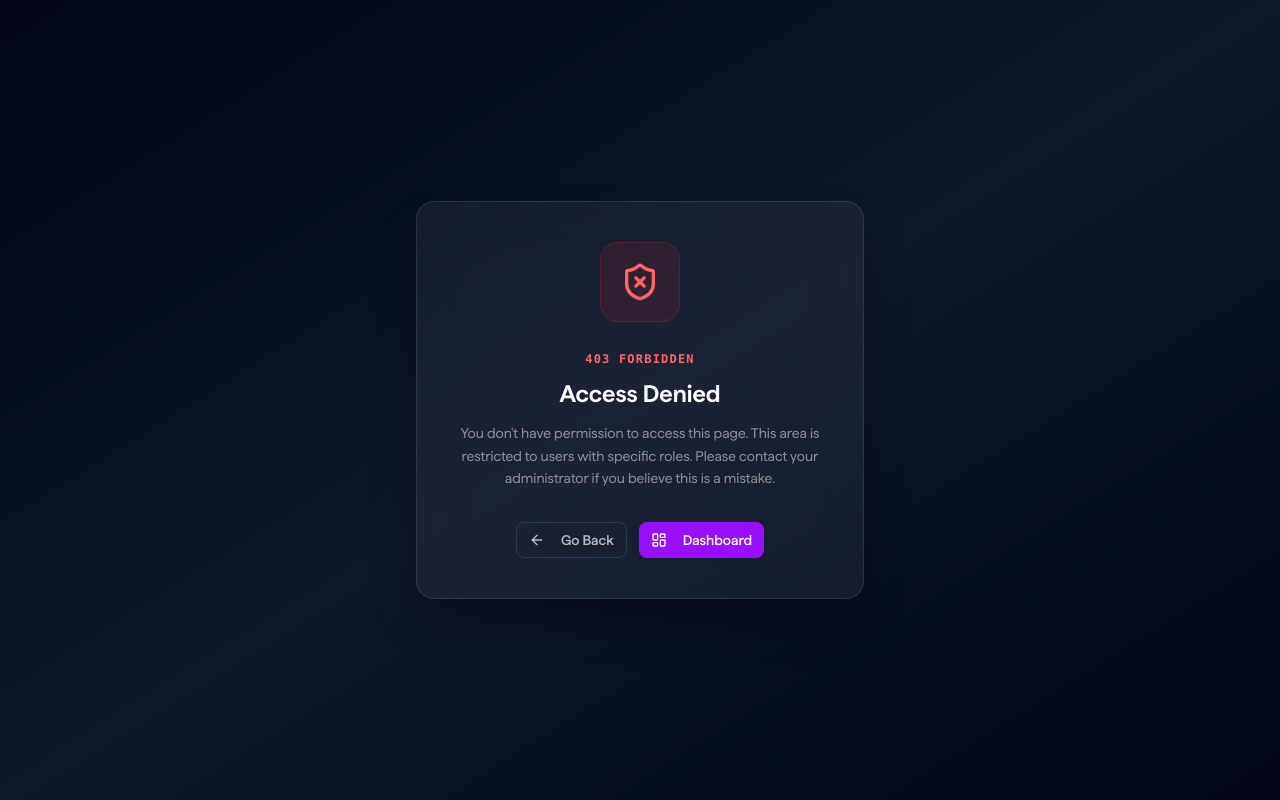
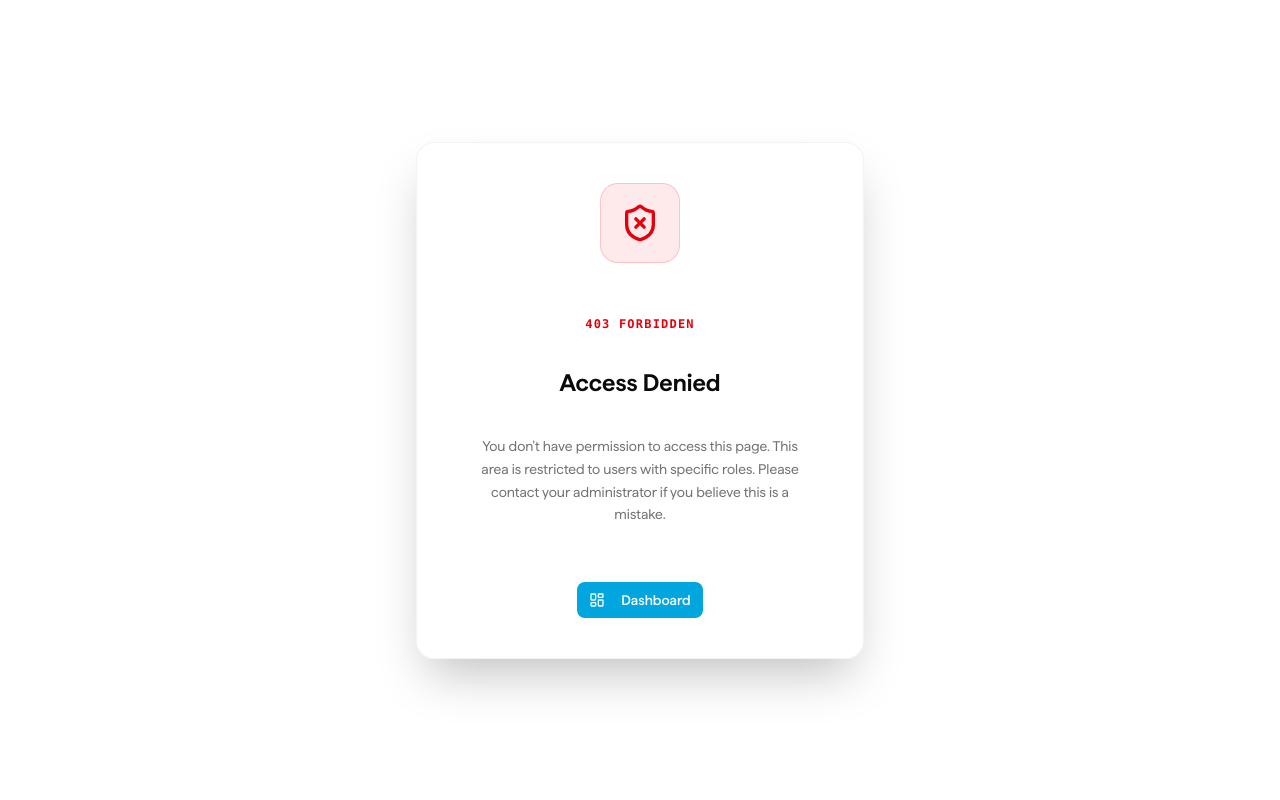
Before and after one commit to dhruvik-gondaliya-scaletech/charlie-charging-latest-frontend, a Next.js app: page /unauthorized in a window 1280 px wide. Built offline with nearby package versions, Linux system fonts and the light colour scheme; no server answers.

Commit message:
feat: redesign unauthorized access page with decorative background and updated layout components

```diff
--- a/src/app/unauthorized/page.tsx
+++ b/src/app/unauthorized/page.tsx
@@ -4,66 +4,61 @@ import Link from 'next/link';
 import { motion } from 'framer-motion';
 import { ShieldX, ArrowLeft, LayoutDashboard } from 'lucide-react';
 import { Button } from '@/components/ui/button';
+import { Card } from '@/components/ui/card';
 import { FRONTEND_ROUTES } from '@/constants/constants';
 
 export default function UnauthorizedPage() {
   return (
-    <div className="min-h-screen flex items-center justify-center bg-gradient-to-br from-slate-950 via-slate-900 to-slate-950 p-4">
+    <div className="min-h-screen flex items-center justify-center bg-background p-4 relative overflow-hidden transition-colors duration-300">
+      {/* Decorative background element */}
+      <div className="absolute top-1/2 left-1/2 -translate-x-1/2 -translate-y-1/2 -z-10 w-[500px] h-[500px] bg-primary/5 rounded-full blur-3xl opacity-50 pointer-events-none" />
+
       <motion.div
         initial={{ opacity: 0, y: 20 }}
         animate={{ opacity: 1, y: 0 }}
         transition={{ duration: 0.4, ease: 'easeOut' }}
-        className="w-full max-w-md text-center"
+        className="w-full max-w-md text-center z-10"
       >
-        {/* Glassmorphic card */}
-        <div className="rounded-2xl border border-white/10 bg-white/5 backdrop-blur-xl p-10 shadow-2xl shadow-black/40">
+        <Card className="p-8 md:p-10 border border-border/50 bg-card/70 backdrop-blur-md dark:bg-white/5 dark:backdrop-blur-xl shadow-2xl flex flex-col items-center">
           {/* Icon */}
           <div className="flex justify-center mb-6">
             <motion.div
               initial={{ scale: 0.8 }}
               animate={{ scale: 1 }}
               transition={{ delay: 0.1, type: 'spring', stiffness: 200 }}
-              className="flex h-20 w-20 items-center justify-center rounded-2xl bg-red-500/10 border border-red-500/20"
+              className="flex h-20 w-20 items-center justify-center rounded-2xl bg-red-500/10 border border-red-500/20 dark:border-red-500/30"
             >
-              <ShieldX className="h-10 w-10 text-red-400" />
+              <ShieldX className="h-10 w-10 text-red-600 dark:text-red-400" />
             </motion.div>
           </div>
 
           {/* Status */}
           <div className="mb-2">
-            <span className="text-xs font-mono font-semibold tracking-widest text-red-400 uppercase">
+            <span className="text-xs font-mono font-semibold tracking-widest text-red-600 dark:text-red-400 uppercase">
               403 Forbidden
             </span>
           </div>
 
           {/* Heading */}
-          <h1 className="text-2xl font-bold text-white mb-3">Access Denied</h1>
+          <h1 className="text-2xl font-bold text-foreground mb-3">Access Denied</h1>
 
           {/* Description */}
-          <p className="text-white/50 text-sm leading-relaxed mb-8">
+          <p className="text-muted-foreground text-sm leading-relaxed mb-8 max-w-[340px]">
             You don&apos;t have permission to access this page. This area is restricted
             to users with specific roles. Please contact your administrator if you believe
             this is a mistake.
           </p>
 
           {/* CTAs */}
-          <div className="flex flex-col sm:flex-row gap-3 justify-center">
-            <Button
-              variant="ghost"
-              className="border border-white/10 text-white/70 hover:text-white hover:bg-white/8"
-              onClick={() => window.history.back()}
-            >
-              <ArrowLeft className="mr-2 h-4 w-4" />
-              Go Back
-            </Button>
-            <Link href={FRONTEND_ROUTES.DASHBOARD}>
-              <Button className="w-full sm:w-auto bg-purple-600 hover:bg-purple-700 text-white">
+          <div className="flex flex-col sm:flex-row gap-3 justify-center w-full">
+            <Link href={FRONTEND_ROUTES.DASHBOARD} className="w-full sm:w-auto">
+              <Button className="w-full cursor-pointer">
                 <LayoutDashboard className="mr-2 h-4 w-4" />
                 Dashboard
               </Button>
             </Link>
           </div>
-        </div>
+        </Card>
       </motion.div>
     </div>
   );
```
Also changed, not shown: 1 other file (tests, documents, lock files or other folders).
